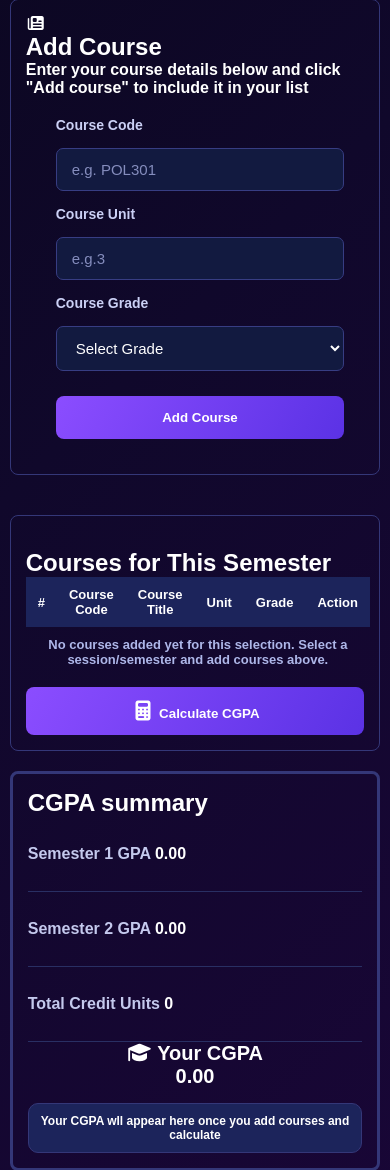
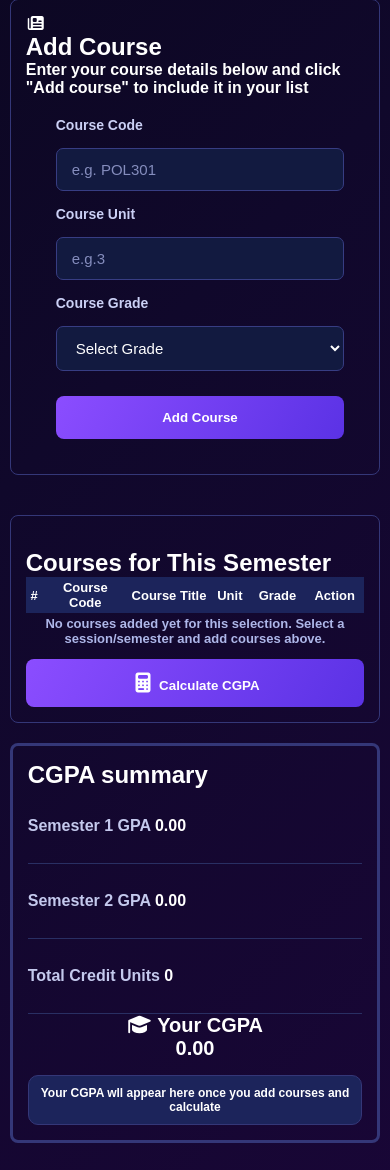
Before and after one commit to Chidex05/CGPA_HUB, a Flask app: page /cgpa-calculator in a window 390 px wide. Shown: the part 778-1948 px from the top of the page. Run offline with Flask 3, Linux system fonts and the light colour scheme.

Commit message:
correct CGPA table layout

```diff
--- a/static/cgpa.css
+++ b/static/cgpa.css
@@ -576,7 +576,7 @@ th{
 }
 
   th, td {
-    padding: 10px 12px !important;
+    padding: 3px !important;
     font-size: 13px !important;
   }
     .gpa-heading{
```
